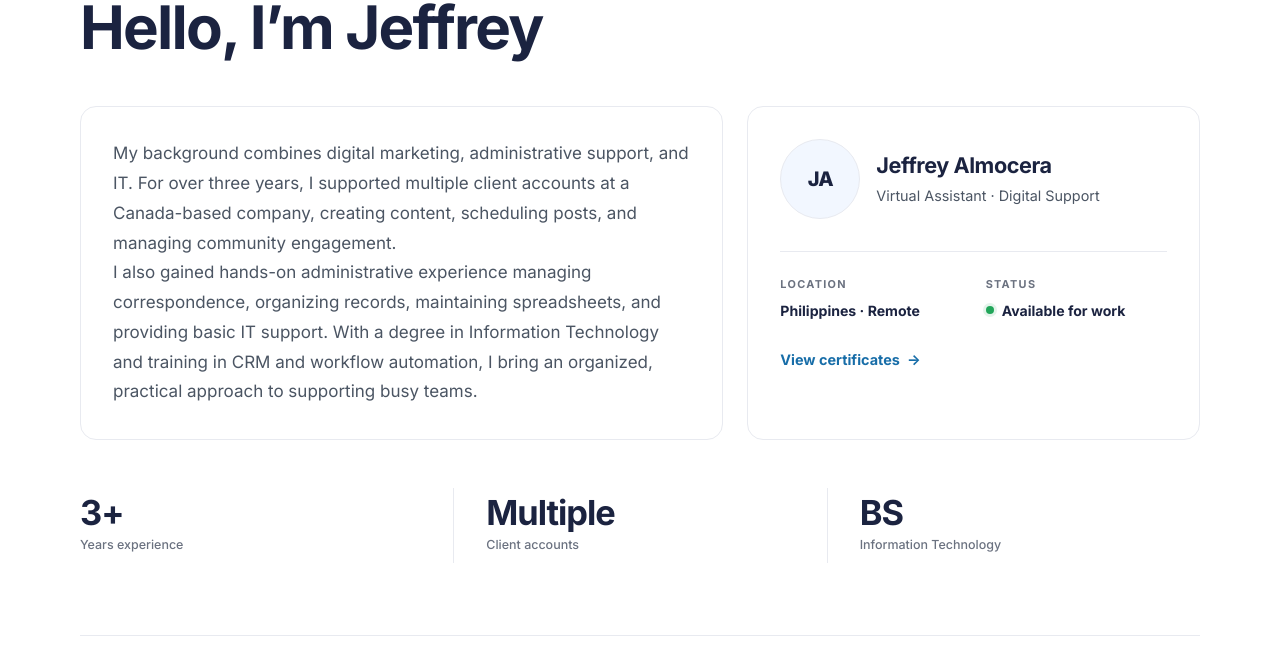
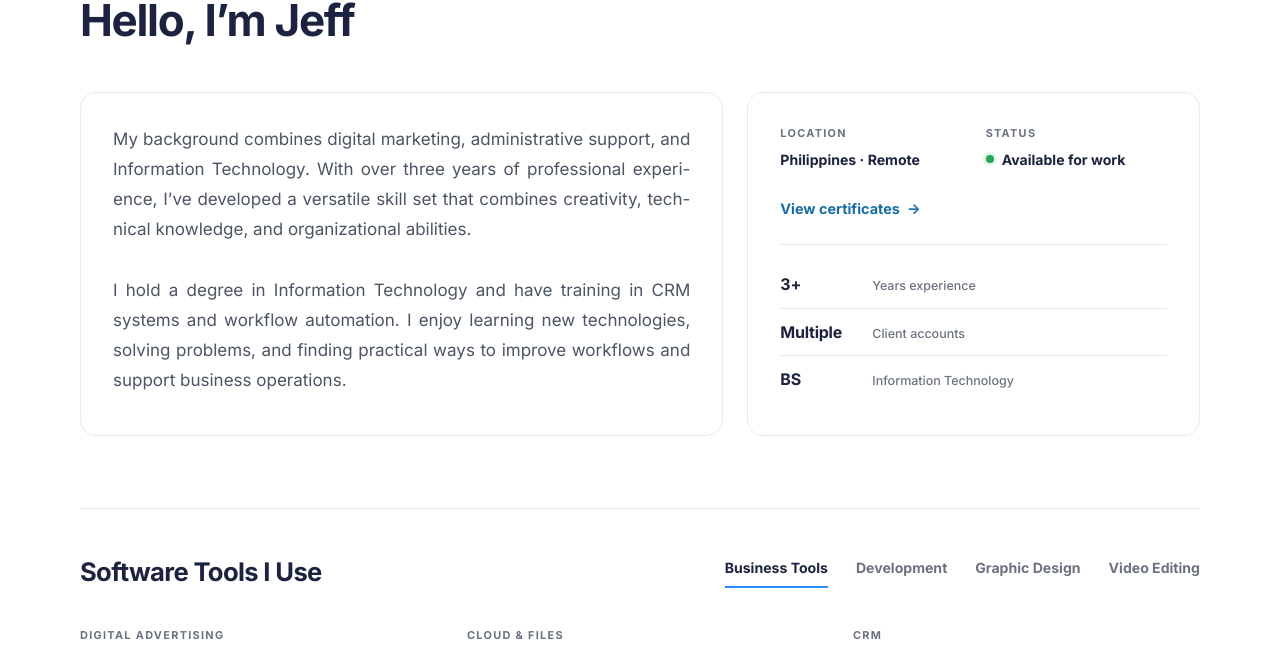
Before and after one commit to jeff-digital/jeff-va, a plain HTML site: page index.html in a window 1280 px wide. Shown: the part 868-1526 px from the top of the page. Drawn offline with Linux system fonts and the light colour scheme.

Commit message:
Refine portfolio content and section presentation

```diff
--- a/css/home.css
+++ b/css/home.css
@@ -216,11 +216,11 @@ section {
 
 .reveal {
     opacity: 0;
-    transform: translate3d(0, 28px, 0);
+    transform: translate3d(0, 18px, 0);
     backface-visibility: hidden;
     contain: layout paint;
-    transition: opacity 0.7s cubic-bezier(0.22, 1, 0.36, 1),
-                transform 0.7s cubic-bezier(0.22, 1, 0.36, 1);
+    transition: opacity 0.65s ease-out,
+                transform 0.65s cubic-bezier(0.22, 1, 0.36, 1);
 }
 
 .reveal.show {
--- a/css/page-overrides.css
+++ b/css/page-overrides.css
@@ -496,6 +496,12 @@ body {
     line-height: 1.04;
 }
 
+.section-unified-title {
+    font-size: clamp(2rem, 3.5vw, 2.75rem) !important;
+    line-height: 1.1 !important;
+    letter-spacing: -0.03em !important;
+}
+
 .about-bento {
     display: grid;
     grid-template-columns: repeat(12, minmax(0, 1fr));
@@ -518,6 +524,9 @@ body {
 
 .about-bio-card {
     grid-column: span 7;
+    display: flex;
+    flex-direction: column;
+    gap: 2rem;
     padding: 2rem;
 }
 
@@ -527,61 +536,25 @@ body {
     color: var(--section-copy);
     font-size: 1.0625rem;
     line-height: 1.75;
+    text-align: justify;
+    text-justify: inter-word;
+    hyphens: auto;
 }
 
 .about-bio-card p + p {
-    margin-top: 1.5rem;
+    margin-top: 0;
 }
 
 .about-profile-card {
     grid-column: span 5;
     padding: 2rem;
-}
-
-.about-profile-header {
-    display: flex;
-    align-items: center;
-    gap: 1rem;
-}
-
-.about-profile-monogram {
-    display: grid;
-    width: 5rem;
-    height: 5rem;
-    flex: 0 0 auto;
-    place-items: center;
-    border: 1px solid var(--section-border);
-    border-radius: 50%;
-    background: #f2f7ff;
-    color: var(--section-navy);
-    font-size: 1.25rem;
-    font-weight: 750;
-    letter-spacing: -0.04em;
-}
-
-.about-profile-header h3 {
-    margin: 0;
-    color: var(--section-navy);
-    font-size: 1.35rem;
-    font-weight: 700;
-    letter-spacing: -0.02em;
-    line-height: 1.25;
-}
-
-#about .about-profile-header p {
-    margin: 0.4rem 0 0;
-    color: var(--section-copy);
-    font-size: 0.9rem;
-    line-height: 1.5;
 }
 
 .about-profile-details {
     display: grid;
     grid-template-columns: repeat(2, minmax(0, 1fr));
     gap: 1.5rem;
-    margin: 2rem 0 0;
-    padding-top: 1.5rem;
-    border-top: 1px solid var(--section-border);
+    margin: 0;
 }
 
 .about-profile-details div {
@@ -637,36 +610,33 @@ body {
 }
 
 .about-stats {
-    grid-column: 1 / -1;
     display: grid;
-    grid-template-columns: repeat(3, minmax(0, 1fr));
-    margin: 0.5rem 0 0;
+    grid-template-columns: 1fr;
+    margin: 1.5rem 0 0;
     padding: 1rem 0 0;
+    border-top: 1px solid var(--section-border);
     list-style: none;
 }
 
 .about-stats li {
-    display: flex;
+    display: grid;
+    grid-template-columns: minmax(4.75rem, auto) 1fr;
     min-width: 0;
-    flex-direction: column;
-    gap: 0.35rem;
-    padding: 0.5rem 2rem;
-}
-
-.about-stats li:first-child {
-    padding-left: 0;
+    align-items: baseline;
+    gap: 1rem;
+    padding: 0.75rem 0;
 }
 
 .about-stats li + li {
-    border-left: 1px solid var(--section-border);
+    border-top: 1px solid var(--section-border);
 }
 
 .about-stats strong {
     color: var(--section-navy);
-    font-size: clamp(1.65rem, 3vw, 2.15rem);
+    font-size: 1rem;
     font-weight: 700;
-    letter-spacing: -0.03em;
-    line-height: 1;
+    letter-spacing: -0.015em;
+    line-height: 1.4;
 }
 
 .about-stats span {
@@ -1133,29 +1103,12 @@ body.certificate-lightbox-open {
     }
 
     .about-bio-card,
-    .about-profile-card,
-    .about-stats {
+    .about-profile-card {
         grid-column: 1;
     }
 
     .about-card {
         padding: 1.5rem;
-    }
-
-    .about-stats {
-        grid-template-columns: 1fr;
-        gap: 0;
-        padding-top: 0.5rem;
-    }
-
-    .about-stats li,
-    .about-stats li:first-child {
-        padding: 1.25rem 0;
-    }
-
-    .about-stats li + li {
-        border-top: 1px solid var(--section-border);
-        border-left: 0;
     }
 
     .about-tools {
@@ -1190,15 +1143,6 @@ body.certificate-lightbox-open {
 }
 
 @media (max-width: 560px) {
-    .about-profile-header {
-        align-items: flex-start;
-    }
-
-    .about-profile-monogram {
-        width: 4rem;
-        height: 4rem;
-    }
-
     .about-profile-details {
         grid-template-columns: 1fr;
         gap: 1rem;
--- a/index.html
+++ b/index.html
@@ -15,7 +15,7 @@
 
     <link rel="icon" type="image/x-icon" href="image/tab.png">
 
-    <title>Jeffrey S. Almocera | VA & Web Developer</title>
+    <title>Jeff Portfolio</title>
 
     <meta name="description" content="Jeffrey Almocera also known as jeff digi is a virtual assistant in Philippines providing administrative, graphic design, digital marketing, social media marketing, and technical support for business owners.">
     <meta name="author" content="Jeffrey Almocera">
@@ -462,27 +462,20 @@
     <div class="about-container">
         <header class="about-heading">
             <p class="section-eyebrow">About Me</p>
-            <h2 id="about-title">Hello, I’m Jeffrey</h2>
+            <h2 id="about-title" class="section-unified-title">Hello, I’m Jeff</h2>
         </header>
 
         <div class="about-bento">
             <article class="about-card about-bio-card">
                 <p>
-                    My background combines digital marketing, administrative support, and IT. For over three years, I supported multiple client accounts at a Canada-based company, creating content, scheduling posts, and managing community engagement.
+                    My background combines digital marketing, administrative support, and Information Technology. With over three years of professional experience, I’ve developed a versatile skill set that combines creativity, technical knowledge, and organizational abilities.
                 </p>
                 <p>
-                    I also gained hands-on administrative experience managing correspondence, organizing records, maintaining spreadsheets, and providing basic IT support. With a degree in Information Technology and training in CRM and workflow automation, I bring an organized, practical approach to supporting busy teams.
+                    I hold a degree in Information Technology and have training in CRM systems and workflow automation. I enjoy learning new technologies, solving problems, and finding practical ways to improve workflows and support business operations.
                 </p>
             </article>
 
-            <aside class="about-card about-profile-card" aria-label="Jeffrey Almocera profile">
-                <div class="about-profile-header">
-                    <div class="about-profile-monogram" aria-hidden="true">JA</div>
-                    <div>
-                        <h3>Jeffrey Almocera</h3>
-                        <p>Virtual Assistant · Digital Support</p>
-                    </div>
-                </div>
+            <aside class="about-card about-profile-card" aria-label="Availability and credentials">
                 <dl class="about-profile-details">
                     <div>
                         <dt>Location</dt>
@@ -502,18 +495,17 @@
                 >
                     View certificates <span aria-hidden="true">→</span>
                 </button>
+                <ul class="about-stats" aria-label="Career highlights">
+                    <li><strong>3+</strong><span>Years experience</span></li>
+                    <li><strong>Multiple</strong><span>Client accounts</span></li>
+                    <li><strong>BS</strong><span>Information Technology</span></li>
+                </ul>
             </aside>
-
-            <ul class="about-stats" aria-label="Career highlights">
-                <li><strong>3+</strong><span>Years experience</span></li>
-                <li><strong>Multiple</strong><span>Client accounts</span></li>
-                <li><strong>BS</strong><span>Information Technology</span></li>
-            </ul>
         </div>
 
         <div class="about-tools" aria-labelledby="software-tools-title">
             <div class="about-tools-header">
-                <h3 id="software-tools-title">Software Tools</h3>
+                <h3 id="software-tools-title">Software Tools I Use</h3>
                 <div class="tool-tabs" role="tablist" aria-label="Software tool categories">
                     <button type="button" role="tab" id="tool-tab-business" aria-controls="tool-panel-business" aria-selected="true" tabindex="0" data-tool-filter="essential-tools">Business Tools</button>
                     <button type="button" role="tab" id="tool-tab-development" aria-controls="tool-panel-development" aria-selected="false" tabindex="-1" data-tool-filter="developer">Development</button>
@@ -736,8 +728,7 @@
         <div class="mb-8 flex flex-col gap-4 sm:flex-row sm:items-end sm:justify-between">
             <div>
                 <p class="case-study-eyebrow">Selected Work</p>
-                <h2 id="featured-case-studies-title" class="text-3xl font-bold text-navy md:text-4xl">Featured Case Studies</h2>
-                <p class="project-intro">A closer look at my websites, business systems, digital marketing, design, and administrative work.</p>
+                <h2 id="featured-case-studies-title" class="section-unified-title text-3xl font-bold text-navy md:text-4xl">Featured Case Studies</h2>
             </div>
         </div>
 
@@ -951,17 +942,14 @@
         <div class="mb-6">
 
             <h2
-                class="text-4xl
+                class="section-unified-title
+                       text-4xl
                        md:text-5xl
                        font-bold
                        text-navy"
             >
                 Additional Selected Work
             </h2>
-
-            <p class="project-intro">
-                Explore a selection of projects, professional services, and web designs created to support efficient business operations and a strong digital presence.
-            </p>
 
         </div>
 
@@ -1458,12 +1446,9 @@
         <div class="creative-section-intro">
             <p>Creative production</p>
             <h2>Ideas built to be seen.</h2>
-            <span>AI-assisted concepts and short-form video that give campaigns a sharper, more memorable presence.</span>
         </div>
 
         <div class="space-y-10">
-            <p class="text-sm font-medium text-slate-300">Click any video to play it. Only one video plays at a time.</p>
-
             <div data-project-marquee-carousel>
                 <div class="mb-4 flex items-center justify-between gap-3">
                     <div>
@@ -1824,7 +1809,7 @@
                     type="submit"
                     class="w-full rounded-full bg-[#1a2340] px-5 py-3 text-sm font-semibold text-white transition hover:bg-[#10182e] disabled:cursor-wait disabled:opacity-60"
                 >
-                    Start the conversation
+                    Send
                 </button>
                 <p id="contactFormStatus" class="mt-3 min-h-5 text-sm text-[#1a2340]" role="status" aria-live="polite"></p>
             </div>
--- a/js/reveal.js
+++ b/js/reveal.js
@@ -1,5 +1,5 @@
 document.addEventListener("DOMContentLoaded", () => {
-    const revealTargets = document.querySelectorAll("section.reveal:not(#home)");
+    const revealTargets = document.querySelectorAll("section:not(#home)");
 
     const prefersReducedMotion = window.matchMedia("(prefers-reduced-motion: reduce)").matches;
 
@@ -17,8 +17,8 @@ document.addEventListener("DOMContentLoaded", () => {
             });
         },
         {
-            threshold: 0,
-            rootMargin: "120px 0px"
+            threshold: 0.08,
+            rootMargin: "80px 0px"
         }
     );
 
```
